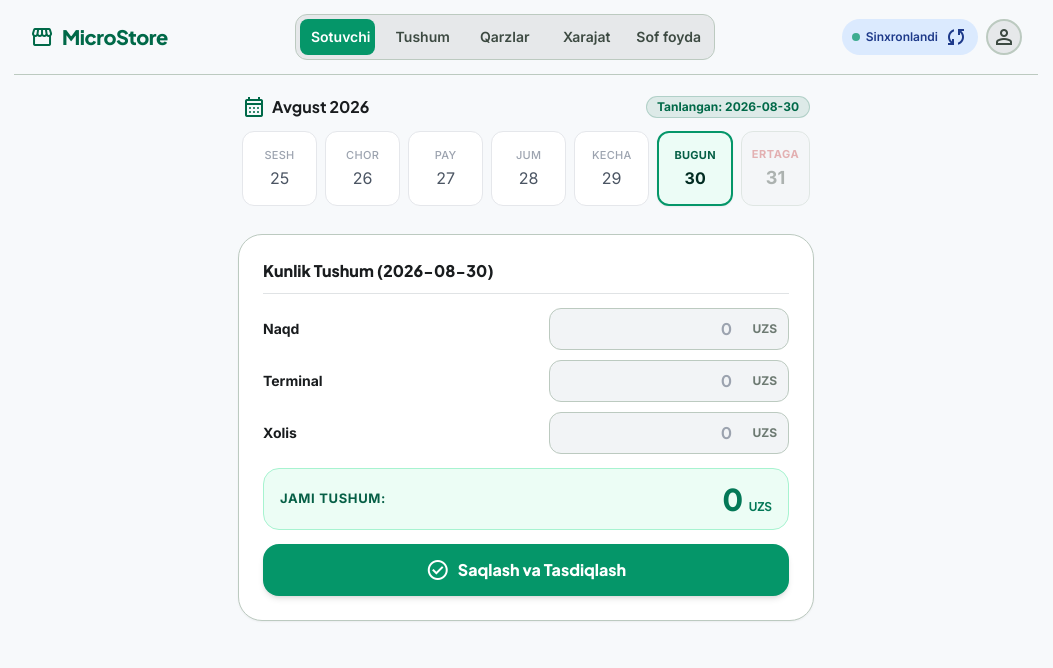
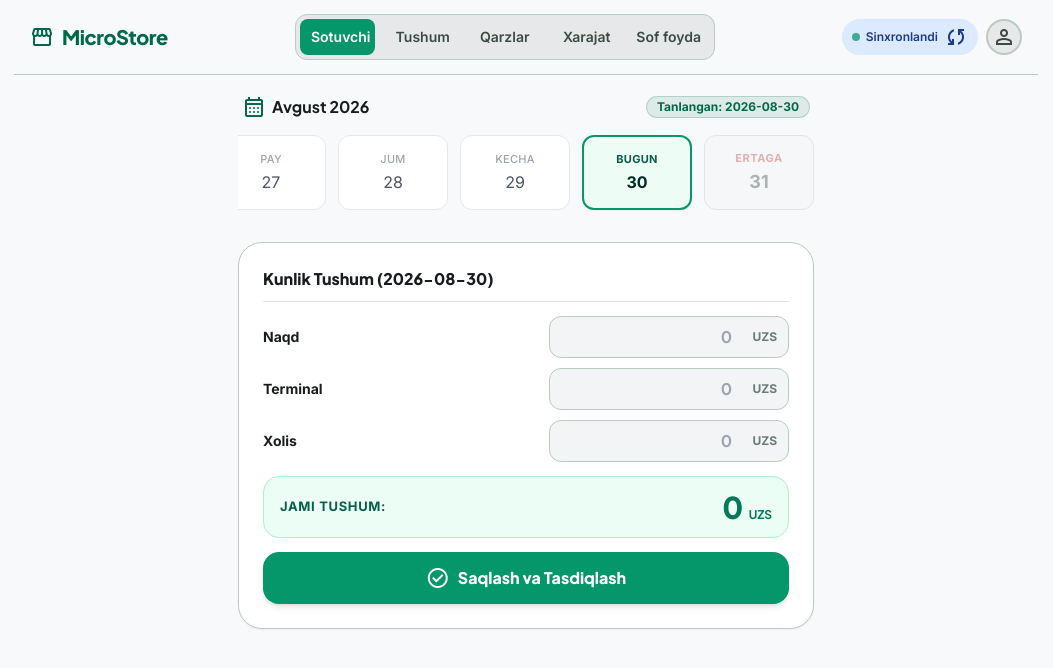
Before and after one commit to mahkamjonov/microstore, a React (Vite) app in the folder apps/web/: page / in a window 1280 px wide. Shown: the top 668 px of the page, without its empty margins (114-1167 px from the left). Built offline with nearby package versions, Linux system fonts and the light colour scheme.

Commit message:
fix(style): restore exact original DateSelector card desktop dimensions (w-[110px] min-w-[110px] h-[75px]) and isolate scrolling to parent container level

```diff
--- a/apps/web/src/components/DateSelector.tsx
+++ b/apps/web/src/components/DateSelector.tsx
@@ -82,10 +82,10 @@ export const DateSelector: React.FC = () => {
         - overflow-x: auto (no-scrollbar)
         - flex-wrap: nowrap
       */}
-      <div
-        ref={containerRef}
-        className="w-full max-w-full flex overflow-x-auto no-scrollbar space-x-2 px-1 py-1 scroll-smooth md:overflow-visible"
-      >
+      {/* Outer wrapper for mobile horizontal scroll */}
+      <div ref={containerRef} className="w-full overflow-x-auto no-scrollbar py-2 scroll-smooth">
+        {/* Inner container preserving original card sizes */}
+        <div className="flex items-center gap-3 min-w-max md:min-w-0 md:justify-start">
           {dateItems.map(({ yearMonthDay, label, dayNum, isFuture }) => {
             const isSelected = selectedDate === yearMonthDay;
 
@@ -96,7 +96,7 @@ export const DateSelector: React.FC = () => {
                   key={yearMonthDay}
                   ref={isSelected ? (el) => (activeCardRef.current = el) : null}
                   title="Ertangi kunga tushum kiritish mumkin emas"
-                className="shrink-0 min-w-[72px] w-[90px] sm:w-[110px] sm:min-w-[110px] md:shrink md:min-w-0 h-[72px] sm:h-[75px] rounded-xl border border-outline-variant bg-surface-container-low flex flex-col items-center justify-center text-on-surface-variant opacity-40 cursor-not-allowed select-none shadow-xs"
+                  className="flex-shrink-0 w-[110px] min-w-[110px] h-[75px] rounded-xl border border-outline-variant bg-surface-container-low flex flex-col items-center justify-center text-on-surface-variant opacity-40 cursor-not-allowed select-none shadow-xs"
                 >
                   <span className="text-[11px] uppercase font-bold text-error/80 tracking-wider">
                     {label}
@@ -112,7 +112,7 @@ export const DateSelector: React.FC = () => {
                 ref={isSelected ? (el) => (activeCardRef.current = el) : null}
                 type="button"
                 onClick={() => setSelectedDate(yearMonthDay)}
-              className={`shrink-0 min-w-[72px] w-[90px] sm:w-[110px] sm:min-w-[110px] md:shrink md:min-w-0 h-[72px] sm:h-[75px] flex flex-col items-center justify-center p-2 rounded-xl border transition-all active:scale-95 ${
+                className={`flex-shrink-0 w-[110px] min-w-[110px] h-[75px] flex flex-col items-center justify-center p-2.5 rounded-xl border transition-all active:scale-95 ${
                   isSelected
                     ? 'bg-emerald-50/90 border-2 border-emerald-600 shadow-sm'
                     : 'bg-white border-gray-200 hover:border-gray-300'
@@ -136,6 +136,7 @@ export const DateSelector: React.FC = () => {
             );
           })}
         </div>
+      </div>
     </section>
   );
 };
```
Lines whose indentation alone changed are shown as unchanged.
